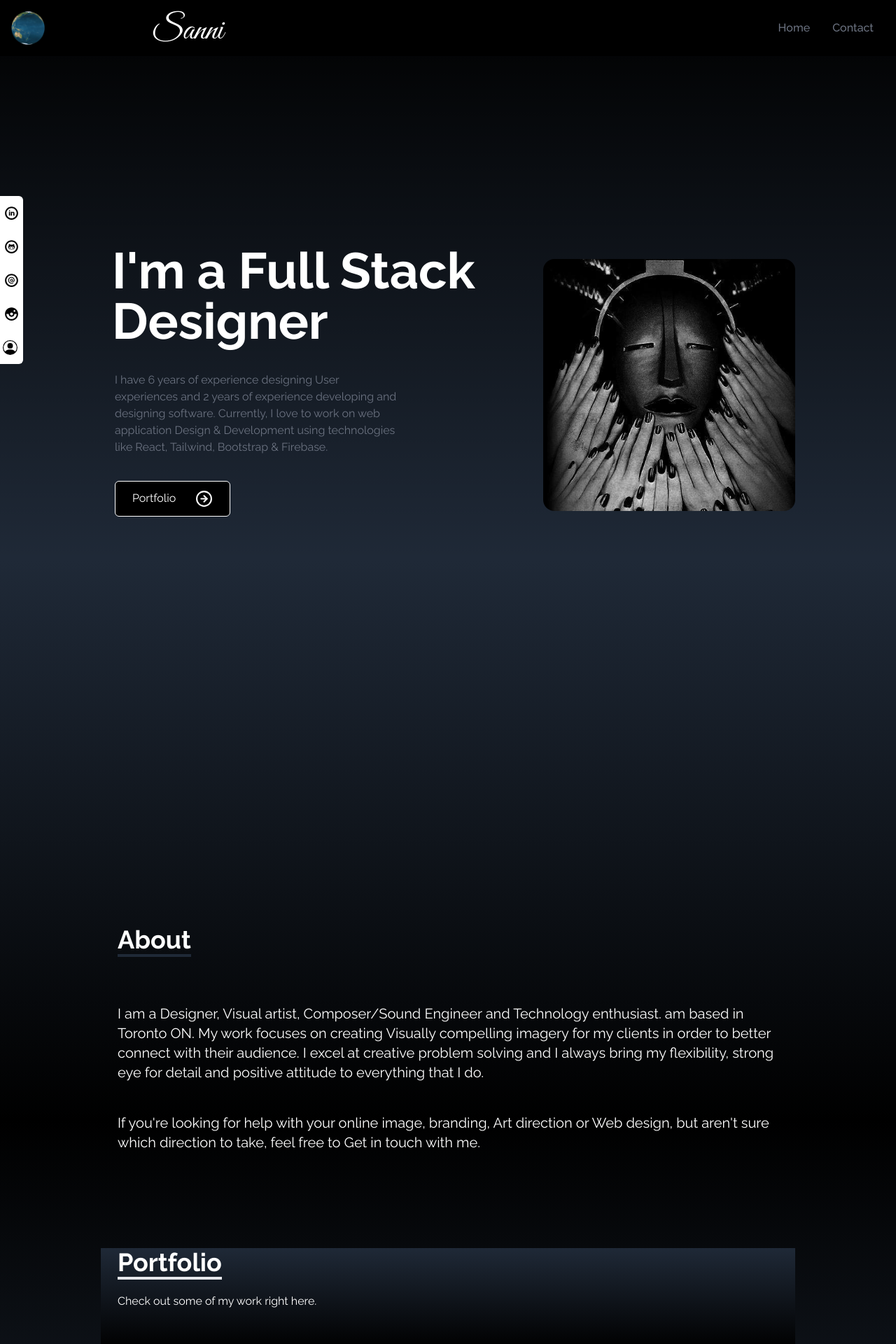
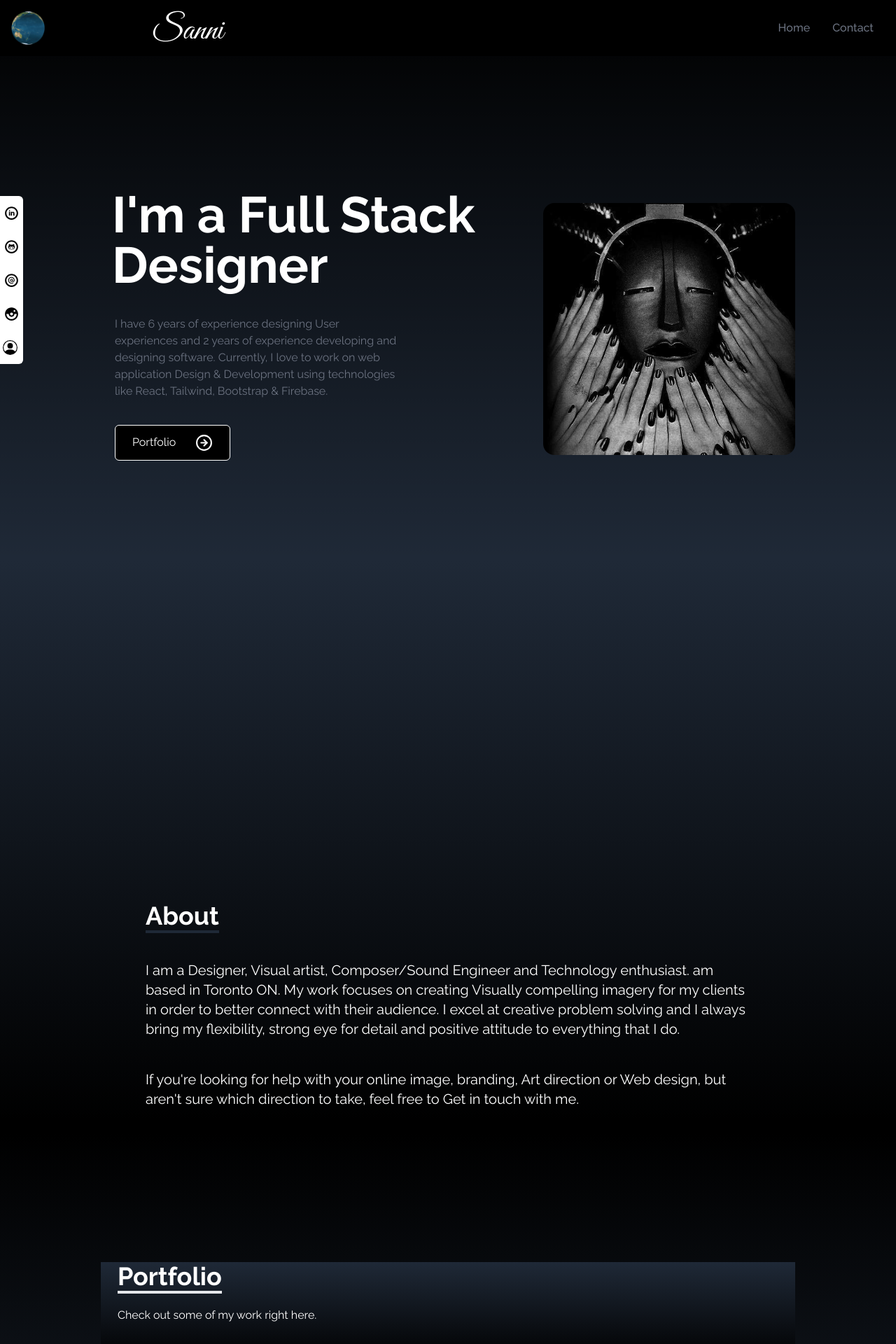
Before and after one commit to sxanni/react-tw-portfolio, a React (Create React App) app: page / in a window 1280 px wide. Shown: the top 1920 px of the page at 70% size. Built offline with nearby package versions, Linux system fonts and the light colour scheme; grey boxes are pictures that could not be loaded.

Commit message:
10th: - changed to hash router for better gh compatability

```diff
--- a/src/Contact.js
+++ b/src/Contact.js
@@ -8,10 +8,10 @@ import SocialLinks from "./components/SocialLinks";
 function Contact() {
   return (
     <div>
-      <NavBar/>
+      <NavBar />
       <SocialLinks />
 
-    <div name="Contact" className='w-full h-screen bg-gradient-to-b from-gray-800 to-black p-10 pt-80 text-white'>
+    <div name="Contact" className='w-full h-screen bg-gradient-to-b from-gray-800 to-black p-10 pt-96 text-white'>
        <div className='flex flex-col p-4 justify-center max-w-screen-lg mx-auto h-full'>
         <div className='pb-8 mt-20'>
             <p className='text-4xl font-bold inline border-b-4 border-gray-500'>Contact</p>
--- a/src/Home.js
+++ b/src/Home.js
@@ -14,13 +14,16 @@ const Home = () => {
     <div>
         <NavBar/>
          <Header />
-            <About />
-
+         <div className="mb-5">
+            <About  />
+         </div>
             <Portfolio  />
             <Experience />
+            <SocialLinks />
+            <div className="mb-5">
 
-            <SocialLinks />
-          <Footer />
+        <Footer />
+            </div>
     </div>
   )
 }
--- a/src/components/About.jsx
+++ b/src/components/About.jsx
@@ -4,10 +4,10 @@ const About = () => {
   return (
     <div
       name="about"
-      className="h-screen w-full  bg-gradient-to-b from-gray-800 to bg-black text-white  pt-96  md:pt-96"
+      className="h-screen w-full bg-gradient-to-b from-gray-800 to bg-black text-white pt-96 md:pt-96"
     >
-      <div className=" max-w-screen-lg p-10  pt-80  sm:pt-36 mx-auto flex flex-col justify-center w-full h-full " >
-        <div className="pb-8 sm:mt-10 sm:pt-10" >
+      <div className=" max-w-screen-lg px-20  pt-40  sm:pt-10 mx-auto flex flex-col justify-center w-full h-full " >
+        <div className="pb-1 mt-32 sm:mt-10 sm:pt-10" >
           <p className="text-4xl font-bold inline border-b-4 border-gray-800" >About</p>
         </div>
         <p className="text-xl mt-10" >
@@ -18,7 +18,7 @@ const About = () => {
         strong eye for detail and positive attitude to everything that I do.
         </p >
         <br />
-        <p className="text-xl mt-5" >
+        <p className="text-xl mt-5 mb-8" >
         If you're looking for help with your online image, branding,
         Art direction or Web design, but aren't sure which direction to take,
         feel free to Get in touch with me.
--- a/src/components/Header.jsx
+++ b/src/components/Header.jsx
@@ -8,7 +8,7 @@ const Header = () => {
   return (
     <div name="header"
     className=" h-screen w-full bg-gradient-to-b from-black to bg-gray-800 pt-5 pb-20 md:pb-5 ">
-      <div className="pt-8 mt-32 max-w-screen-lg mx-auto translate-y-40 md:translate-y-0
+      <div className="pt-8 mt-12 max-w-screen-lg mx-auto translate-y-40 md:translate-y-0
       flex flex-col items-center justify-center h-full px-4 md:flex-row ">
         <div className="pt-5 flex flex-col justify-center h-full">
           <h2 className=" text-4xl sm:text-7xl font-bold text-white mb-5 px-4" > I'm a Full Stack Designer </h2>
```
Also changed, not shown: src/App.js (+9 -3 lines).
